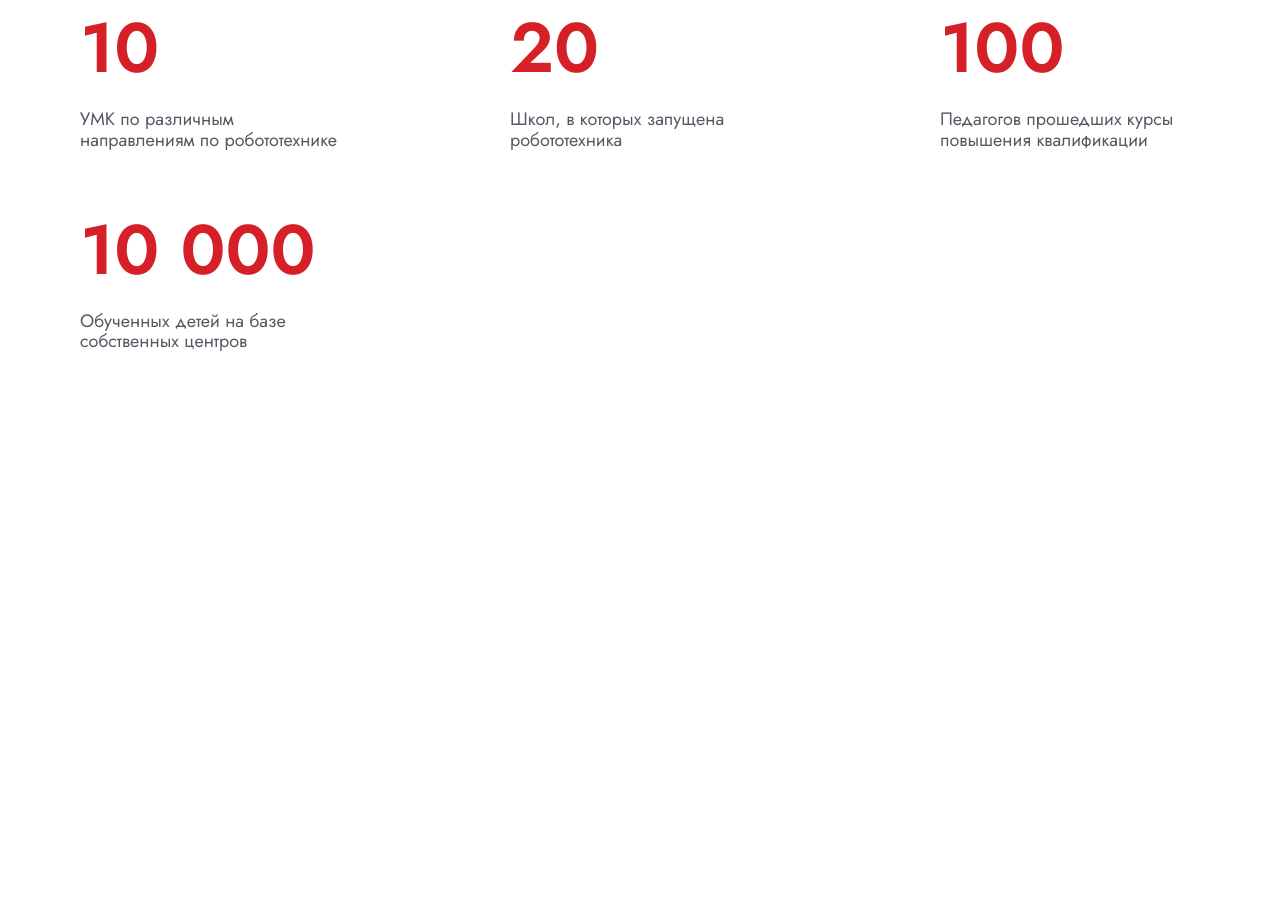
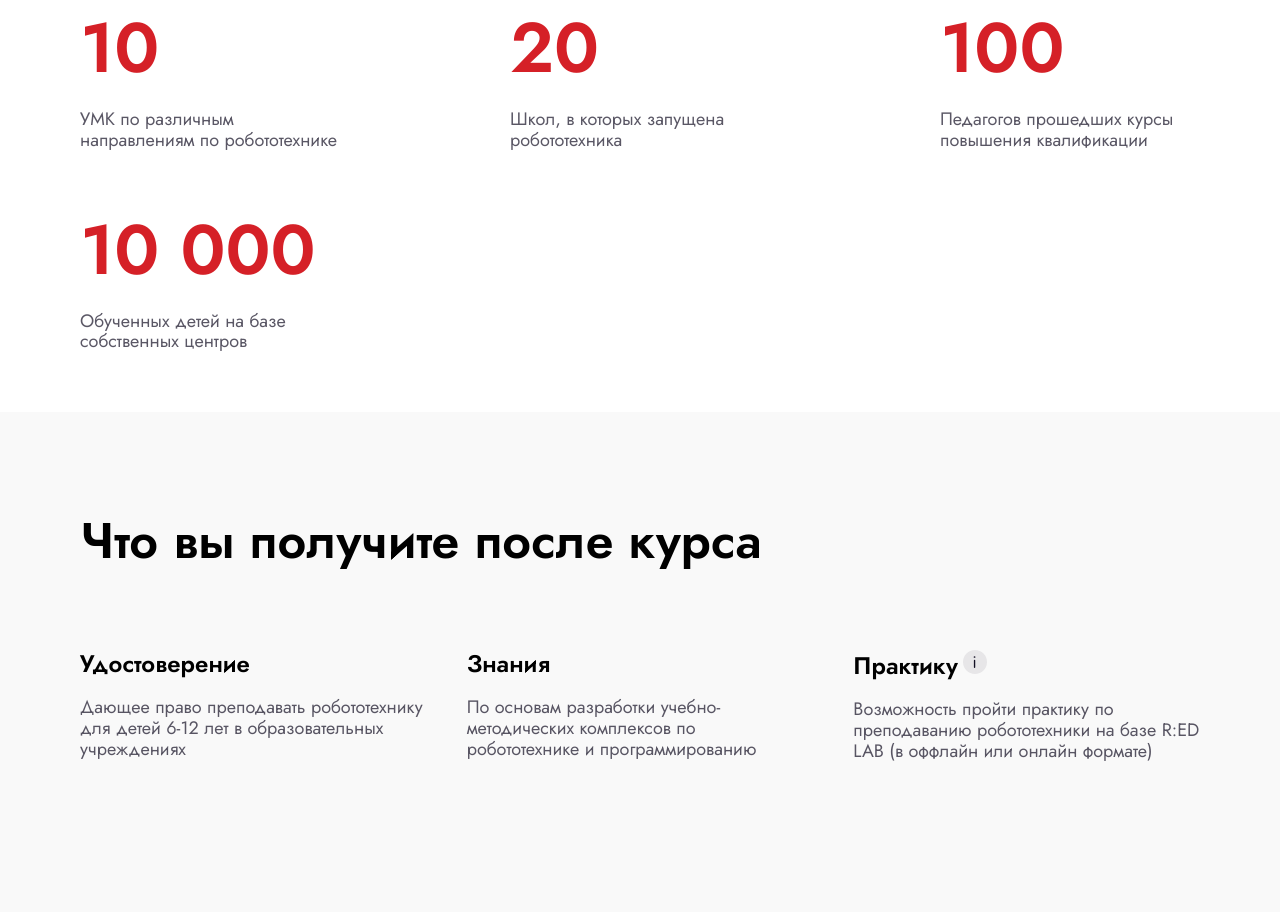
Before and after one commit to Antoha-proger/ROBO-SCHOOL, a plain HTML site: page index.html in a window 1280 px wide. Shown: the part 1116-2028 px from the top of the page. Before the commit the page ends 1528 px from the top, so only its background shows below. Drawn offline with Linux system fonts and the light colour scheme.

Commit message:
Сделал блок после инфы о школе.

```diff
--- a/index.html
+++ b/index.html
@@ -23,7 +23,7 @@
                     <!-- Меню -->
                     <div class="menu-block header__menu">
                         <ul class="menu-list header__menu-list">
-                            <a  class="menu-item header__menu-item link" href="#"><li>О школе</li></a>
+                            <a  class="menu-item header__menu-item link" href="#school"><li>О школе</li></a>
                             <a  class="menu-item header__menu-item link" href="#"><li>Тренеры</li></a>
                             <a  class="menu-item header__menu-item link" href="#"><li>Стоимость</li></a>
                         </ul>
@@ -59,7 +59,7 @@
             </div>
         </section>
 
-        <section class="school">
+        <section class="school" id="school">
             <div class="container school__container">
                 <div class="school__top-part">
                     <p class="school__main-text"><strong>Robo School</strong> – учреждение для формирования кадрового педагогического резерва в сфере робототехникии программирования</p>
@@ -87,6 +87,31 @@
                 </div>
             </div>
         </section>
+
+        <section class="benefits">
+            <div class="container benefits__container">
+                <h3 class="title benefits__title">Что вы получите после курса</h3>
+
+                <div class="benefits__merit">
+                    <div class="merit-item benefits__merit-item">
+                        <h4 class="subtitle benefits__subtitle">Удостоверение</h4>
+                        <p class="text benefits__text">Дающее право преподавать робототехнику для детей 6-12 лет в образовательных учреждениях</p>
+                    </div>
+
+                    <div class="merit-item benefits__merit-item">
+                        <h4 class="subtitle benefits__subtitle">Знания</h4>
+                        <p class="text benefits__text">По основам разработки учебно-методических комплексов
+                        по робототехнике и программированию</p>
+                    </div>
+
+                    <div class="merit-item benefits__merit-item">
+                        <h4 class="subtitle benefits__subtitle">Практику</h4>
+                        <span class="tooltip benefits__tooltip" data-tooltip="При наличии свободных мест" ><img src="icons/tooltip-icon.svg" alt="" width="24" height="24"></span>
+                        <p class="text benefits__text">Возможность пройти практику по преподаванию робототехники на базе R:ED LAB (в оффлайн или онлайн формате)</p>
+                    </div>
+                </div>
+            </div>
+        </section>
     </main>
 
     <script src="scripts/script.js"></script>
--- a/sass/style.sass
+++ b/sass/style.sass
@@ -9,6 +9,8 @@ $red-color: #D52027
     box-sizing: border-box
     padding: 0
     margin: 0
+html
+    scroll-behavior: smooth
 
 body
     font-family: Jost
@@ -101,6 +103,14 @@ body.body_active
         background-color: #fff
         border: 3px solid $red-color
 
+.title
+    font-size: 50px
+    font-weight: 600
+
+.subtitle
+    font-size: 24px
+    font-weight: 600
+
 .text
     font-size: 18px
     color: rgba(20, 16, 36, 0.7)
@@ -111,6 +121,28 @@ body.body_active
         font-size: 70px
         font-weight: 600
         margin-bottom: 20px
+
+.tooltip
+    position: relative
+    cursor: pointer
+    &::after
+        content: attr(data-tooltip)
+        display: none
+        position: absolute
+        // top: -20
+        bottom: 40px
+        left: 15px
+        z-index: 100
+        background-color: #fff
+        color: #141024
+        white-space: nowrap
+        border-radius: 5px
+        padding: 15px
+        box-shadow: 0px 2px 8px 5px rgba(0,0,0,0.4)
+        -webkit-box-shadow: 0px 2px 8px 5px rgba(0,0,0,0.4)
+        -moz-box-shadow: 0px 2px 8px 5px rgba(0,0,0,0.4)
+    &:hover::after
+        display: block
 
 .header
     background-color: $dark-blue-color
@@ -156,7 +188,7 @@ body.body_active
     &__bottom-part
         display: flex
         justify-content: space-between
-        column-gap: 30px
+        column-gap: 40px
         flex-shrink: 5
         flex-wrap: wrap
     &__text
@@ -164,7 +196,27 @@ body.body_active
     &__card
         margin-bottom: 60px
 
-@media (max-width: 1024px)
+.benefits
+    background-color: #F9F9F9
+    min-height: 500px
+    &__container
+        padding: 100px 20px
+    &__title
+        margin-bottom: 80px
+    &__subtitle
+        margin-bottom: 20px
+    &__text
+        max-width: 360px
+    &__merit
+        display: flex
+        justify-content: space-between
+        column-gap: 40px
+        &:last-child h4
+            display: inline-block
+
+
+
+@media (max-width: 1124px)
     // Контейнер
     .container
         max-width: 100%
@@ -224,3 +276,13 @@ body.body_active
             transform: translateX(-50%)
             bottom: 10px
             z-index: 10
+
+    .benefits
+        text-align: center
+        &__merit
+            flex-direction: column
+            align-items: center
+            text-align: center
+            row-gap: 40px
+        &__tooltip::after
+            left: -170px
```
Also changed, not shown: css/style.css, icons/tooltip-icon.svg (added), 1 other file.
